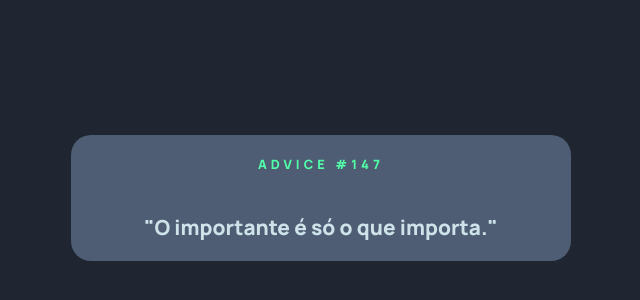
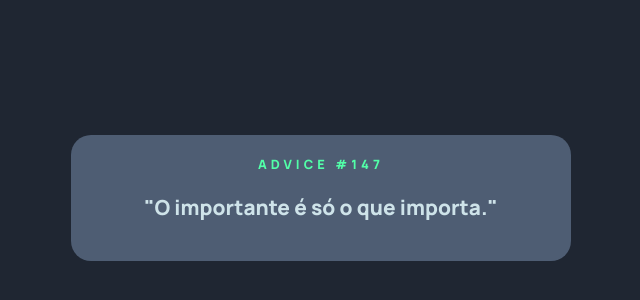
Before and after one commit to Kaue-Alves/advice-generator-app, a React (Vite) app: page / in a window 1280 px wide. Shown: the part 202-502 px from the top of the page, without its empty margins (319-959 px from the left). Built offline with nearby package versions, Linux system fonts and the light colour scheme.

Commit message:
adiciona padding a componentes estilizados para melhor espaçamento

```diff
--- a/src/App.jsx
+++ b/src/App.jsx
@@ -8,6 +8,7 @@ const TagContainer = styled.div`
     display: flex;
     align-items: center;
     justify-content: center;
+    padding: 0 12px;
 `;
 
 const Card = styled.div`
@@ -20,6 +21,7 @@ const Card = styled.div`
     display: flex;
     flex-direction: column;
     align-items: center;
+    padding: 20px;
 `;
 
 const AdviceP = styled.p`
@@ -27,15 +29,13 @@ const AdviceP = styled.p`
     font-weight: 800;
     letter-spacing: 4px;
     color: var(--Neon-Green);
-
-    padding: 20px;
 `;
 
 const MensagemP = styled.p`
     font-weight: 800;
     font-size: 1.3rem;
     color: var(--Light-Cyan);
-    padding: 20px;
+    padding: 20px 0;
 `
 
 export default function App() {
```
